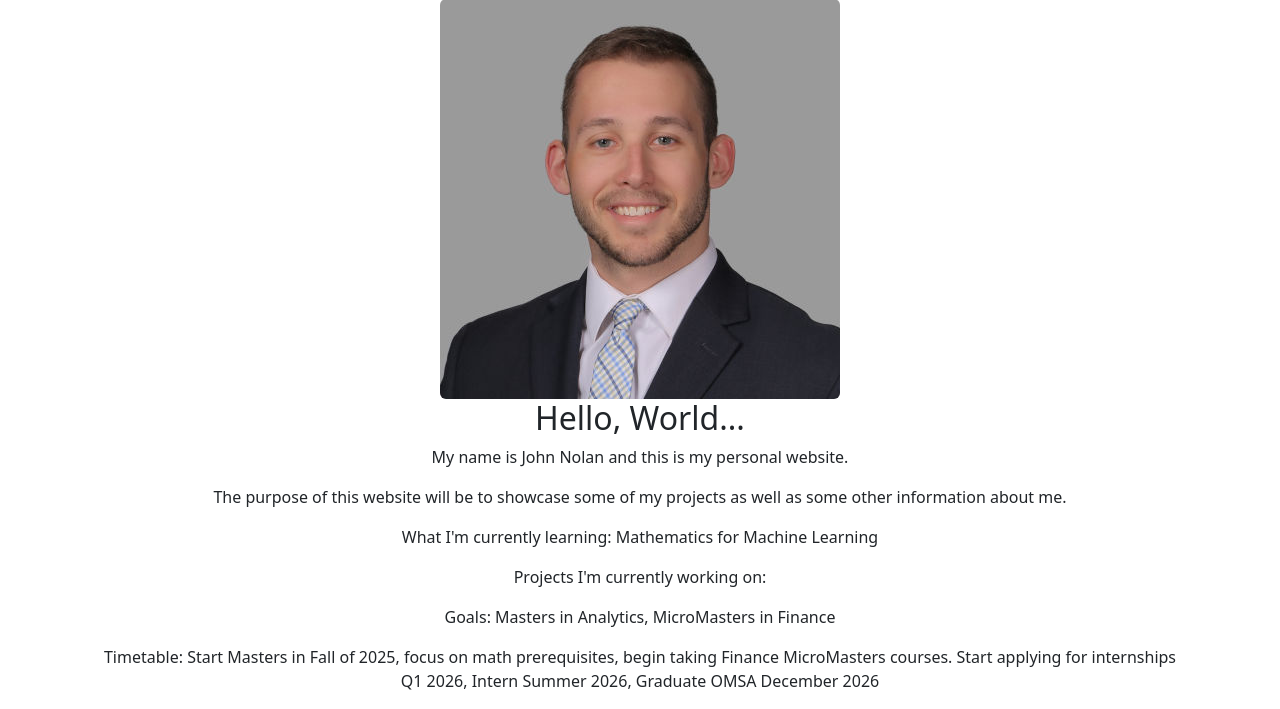
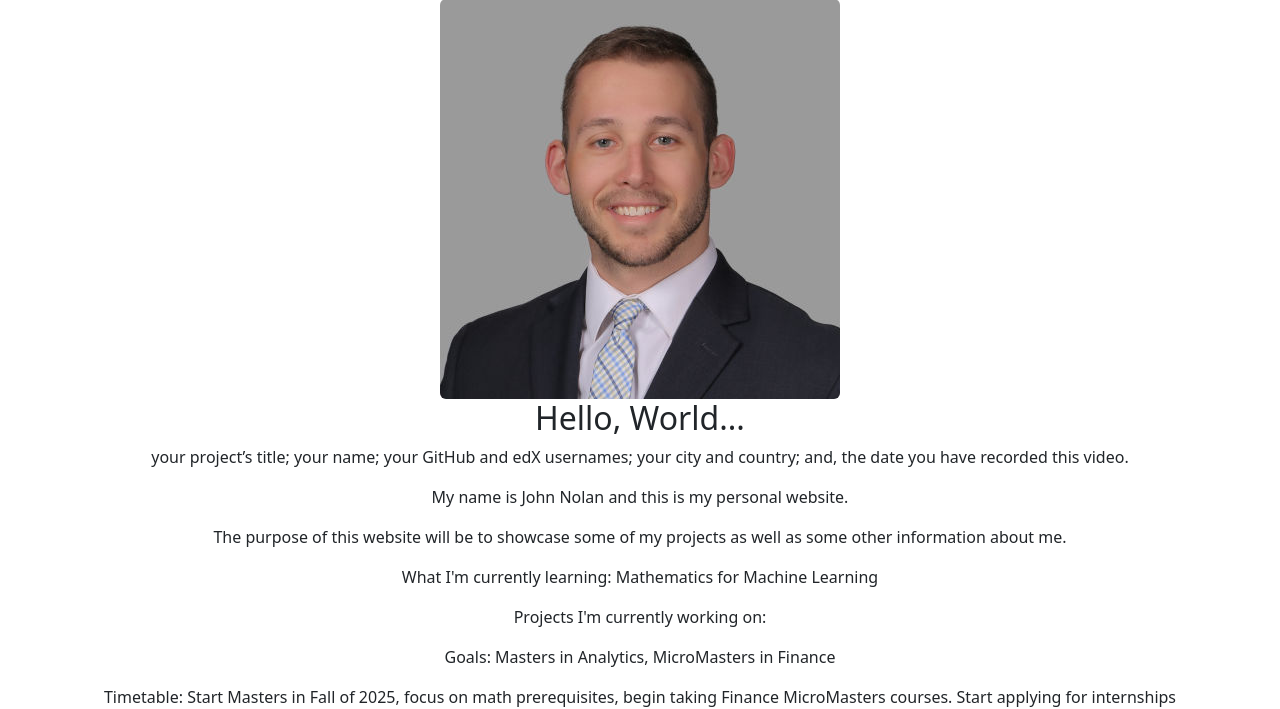
Before and after one commit to jnolan95/jnolan95.github.io, a Flask app: page / in a window 1280 px wide. Shown: the part 129-838 px from the top of the page. Run offline with Flask 3, Linux system fonts and the light colour scheme.

Commit message:
Update homepage.html

```diff
--- a/templates/homepage.html
+++ b/templates/homepage.html
@@ -10,6 +10,11 @@
 <div class="container mt-4">
     <img src="{{ url_for('static', filename='profile_picture.JPG') }}" alt="Profile Picture" class="img-fluid rounded">
     <h2>Hello, World...</h2>
+    <p>your project’s title;
+        your name;
+        your GitHub and edX usernames;
+        your city and country;
+        and, the date you have recorded this video.</p>
     <p>My name is John Nolan and this is my personal website.</p>
     <p>The purpose of this website will be to showcase some of my projects as well as some other information about me.</p>
     <p>What I'm currently learning: Mathematics for Machine Learning</p>
```
